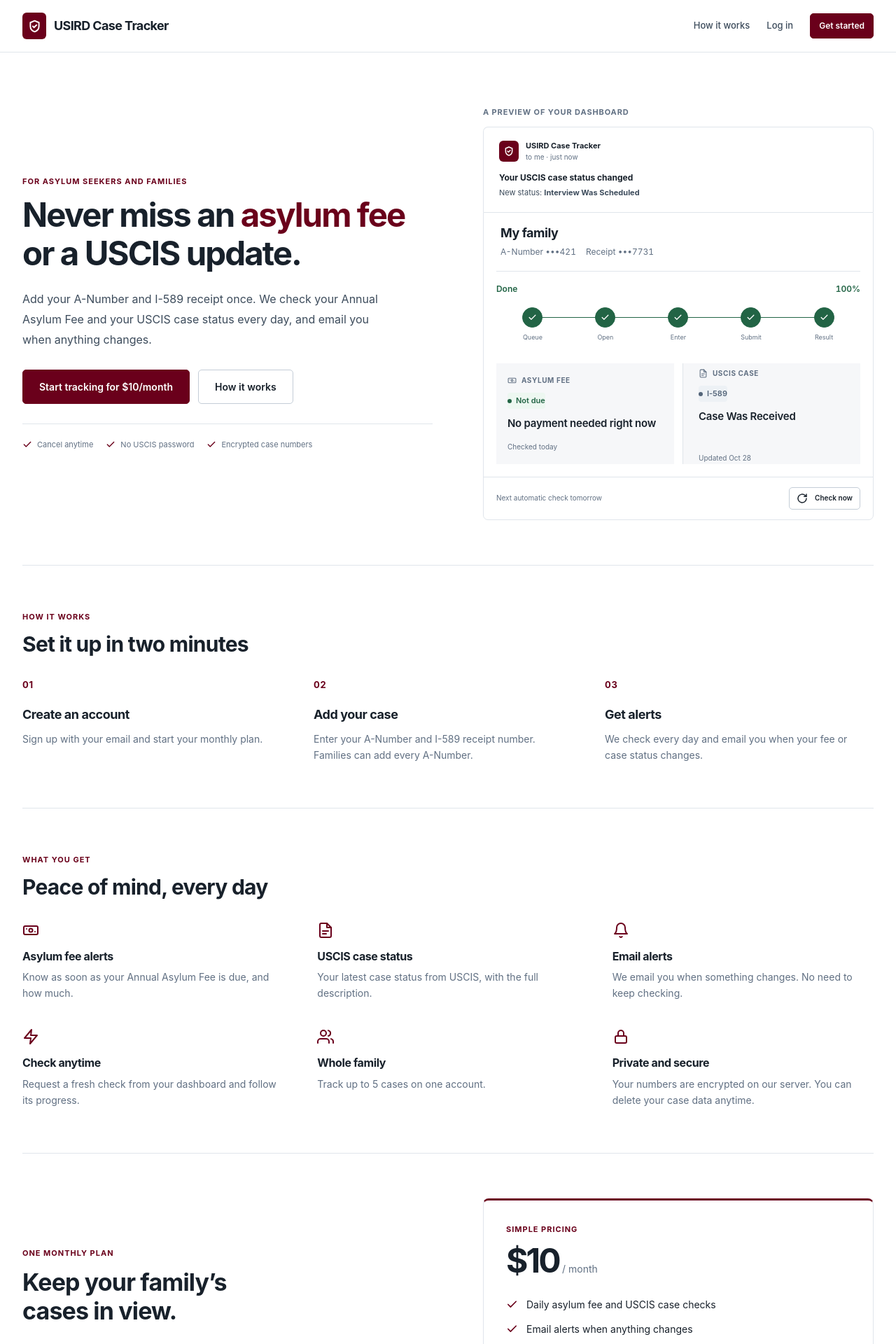
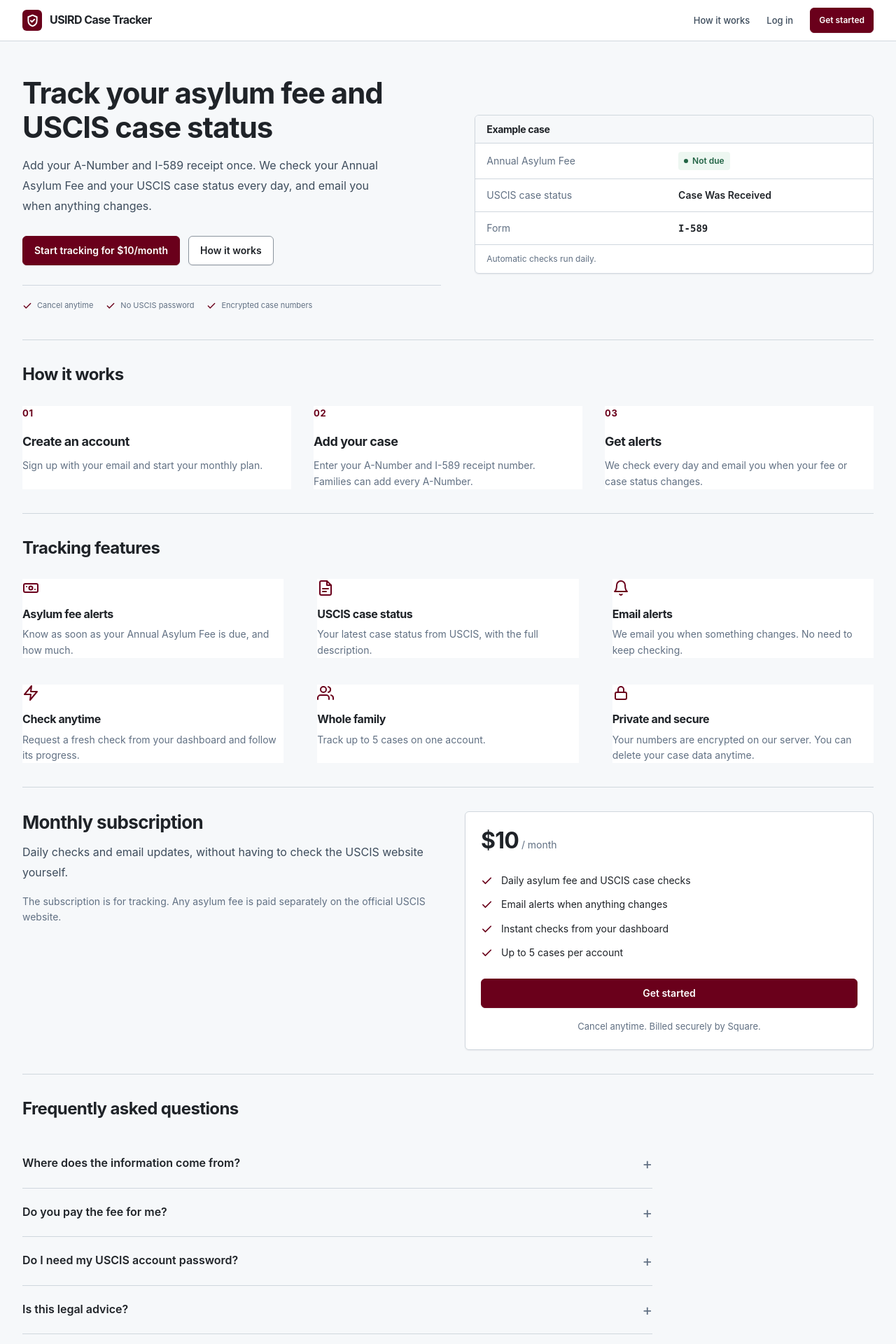
Before and after one commit to usirdinc/publicTracking, a FastAPI app: page / in a window 1280 px wide. Shown: the top 1920 px of the page at 70% size. Run offline with FastAPI, Linux system fonts and the light colour scheme.

Commit message:
Refine Case Tracker workspace theme and navigation

```diff
--- a/app/static/app.js
+++ b/app/static/app.js
@@ -93,33 +93,6 @@
       li.classList.toggle('done', done);
       li.classList.toggle('active', !done && i === active);
     });
-  }
-
-  // Landing page: loop a sample check so visitors see what Check now looks like.
-  var demo = document.querySelector('[data-demo]');
-  if (demo) {
-    var calm = window.matchMedia && window.matchMedia('(prefers-reduced-motion: reduce)').matches;
-    var DSTAGES = [[0, 'Waiting in line'], [25, 'Opening the USCIS fee page'], [45, 'Entering A-Number'],
-                   [60, 'Entering receipt number'], [75, 'Submitting to USCIS'], [90, 'Reading the result'], [100, 'Done']];
-    var dShow = function (p) {
-      var label = DSTAGES[0][1];
-      DSTAGES.forEach(function (s) { if (p >= s[0]) label = s[1]; });
-      demo.querySelector('[data-stage]').textContent = label;
-      demo.querySelector('[data-pct]').textContent = Math.round(p) + '%';
-      paintStepper(demo, p, p >= 100);
-      demo.closest('.case').classList.toggle('done', p >= 100);
-    };
-    if (calm) dShow(78);
-    else {
-      var t0 = null, RUN = 6500, HOLD = 1800;
-      var dTick = function (ts) {
-        if (t0 === null) t0 = ts;
-        var e = (ts - t0) % (RUN + HOLD), x = Math.min(1, e / RUN);
-        dShow(100 * (1 - Math.pow(1 - x, 1.6)));   // quick start, gentle finish
-        requestAnimationFrame(dTick);
-      };
-      requestAnimationFrame(dTick);
-    }
   }
 
   // ---- live progress
--- /dev/null
+++ b/app/static/navigation.css
@@ -0,0 +1,10 @@
+/* Same-origin navigation uses the browser's normal link and history behavior. */
+@view-transition { navigation: auto; }
+
+main { view-transition-name: page-content; }
+
+::view-transition-group(*) { animation-duration: 160ms; }
+::view-transition-old(root) { display: none; }
+::view-transition-new(root) { animation: none; }
+::view-transition-old(page-content),
+::view-transition-new(page-content) { animation-duration: 160ms; }
--- a/app/static/site.css
+++ b/app/static/site.css
@@ -1,17 +1,18 @@
 /* USIRD Case Tracker. Shared, dependency-free, CSP-compatible design system. */
 :root {
   color-scheme: light dark;
-  --bg: #fff; --surface: #fff; --surface-2: #f6f7f9; --fg: #18212b;
-  --fg-2: #3d4c5c; --muted: #617083; --line: #e0e5eb; --line-strong: #c4cdd7;
+  --bg: #f6f8fa; --surface: #fff; --surface-2: #f6f8fa; --fg: #1f2328;
+  --fg-2: #3d4c5c; --muted: #617083; --line: #d0d7de; --line-strong: #8c959f;
   --primary: #6a001b; --primary-hover: #510015; --primary-soft: #f8f0f2; --on-primary: #fff;
   --ok: #226445; --ok-soft: #edf7f1; --warn: #875716; --warn-soft: #fff7e7;
   --due: #a02433; --due-soft: #fff1f2; --pending: #536479; --pending-soft: #edf1f5;
-  --focus: #6a001b; --radius: 8px;
+  --focus: #0969da; --radius: 6px;
+  --shadow: 0 1px 2px rgb(31 35 40 / 7%);
   --font: Inter, -apple-system, BlinkMacSystemFont, "Segoe UI", "Noto Sans", "Noto Sans Myanmar", sans-serif;
 }
 * { box-sizing: border-box; }
 html { -webkit-text-size-adjust: 100%; scroll-padding-top: 96px; }
-body { margin: 0; background: var(--bg); color: var(--fg); font: 15px/1.65 var(--font); -webkit-font-smoothing: antialiased; }
+body { margin: 0; background: var(--bg); color: var(--fg); font: 14px/1.6 var(--font); -webkit-font-smoothing: antialiased; }
 svg { width: 20px; height: 20px; flex: none; vertical-align: middle; }
 a { color: var(--primary); text-decoration: none; text-underline-offset: 3px; }
 a:hover { text-decoration: underline; }
@@ -19,13 +20,13 @@ button, input, select, textarea { font: inherit; }
 button, summary, a, input, textarea, select { -webkit-tap-highlight-color: transparent; }
 :focus-visible { outline: 3px solid var(--focus); outline-offset: 4px; }
 h1, h2, h3 { line-height: 1.22; letter-spacing: -.025em; margin: 0 0 12px; font-weight: 680; }
-h1 { font-size: clamp(29px, 3.2vw, 38px); }
+h1 { font-size: clamp(24px, 3vw, 32px); }
 h2 { font-size: 24px; }
 h3 { font-size: 18px; }
 p { margin: 0 0 16px; }
 strong { font-weight: 650; }
 .wrap { width: min(100%, 1280px); margin-inline: auto; padding-inline: 32px; }
-main.wrap { padding-top: 44px; padding-bottom: 64px; min-height: 65vh; }
+main.wrap { padding-top: 32px; padding-bottom: 48px; min-height: 65vh; }
 main:focus { outline: none; }
 .muted { color: var(--muted); }
 .small { font-size: 13px; }
@@ -40,20 +41,20 @@ main:focus { outline: none; }
 
 /* Shared header and controls */
 .top { position: sticky; top: 0; z-index: 25; background: var(--surface); border-bottom: 1px solid var(--line); }
-.top .wrap { min-height: 74px; display: flex; justify-content: space-between; align-items: center; gap: 24px; }
-.brand { display: inline-flex; align-items: center; gap: 11px; color: var(--fg); font-size: 18px; font-weight: 720; letter-spacing: -.035em; white-space: nowrap; }
+.top .wrap { min-height: 58px; display: flex; justify-content: space-between; align-items: center; gap: 24px; }
+.brand { display: inline-flex; align-items: center; gap: 11px; color: var(--fg); font-size: 16px; font-weight: 650; letter-spacing: -.035em; white-space: nowrap; }
 .brand:hover { text-decoration: none; }
-.logo { width: 34px; height: 38px; display: inline-grid; place-items: center; border-radius: 6px; background: var(--primary); color: #fff; flex: none; }
+.logo { width: 28px; height: 30px; display: inline-grid; place-items: center; border-radius: 6px; background: var(--primary); color: #fff; flex: none; }
 .logo svg { width: 21px; height: 21px; }
 .tag { display: inline-flex; align-items: center; background: var(--surface-2); border: 1px solid var(--line); color: var(--fg-2); padding: 1px 7px; font-size: 9px; font-weight: 750; letter-spacing: .06em; text-transform: uppercase; border-radius: 4px; }
 nav { display: flex; gap: 24px; align-items: center; }
-.top nav > a:not(.btn), .top nav .link { color: var(--fg-2); padding: 25px 0; font-size: 13px; font-weight: 550; position: relative; white-space: nowrap; }
+.top nav > a:not(.btn), .top nav .link { color: var(--fg-2); padding: 18px 0; font-size: 13px; font-weight: 550; position: relative; white-space: nowrap; }
 .top nav [aria-current=page] { color: var(--primary) !important; }
-.top nav [aria-current=page]::after { position: absolute; content: ""; bottom: -1px; height: 3px; left: 0; right: 0; background: var(--primary); }
-.btn { display: inline-flex; justify-content: center; align-items: center; gap: 10px; min-height: 44px; border: 1px solid var(--primary); padding: 10px 18px; border-radius: 5px; background: var(--primary); color: var(--on-primary); font-size: 14px; font-weight: 600; text-align: center; cursor: pointer; transition: background .16s ease, border-color .16s ease; }
+.top nav [aria-current=page]::after { position: absolute; content: ""; bottom: -1px; height: 2px; left: 0; right: 0; background: var(--primary); }
+.btn { display: inline-flex; justify-content: center; align-items: center; gap: 8px; min-height: 38px; border: 1px solid var(--primary); padding: 7px 14px; border-radius: 6px; background: var(--primary); color: var(--on-primary); font-size: 14px; font-weight: 600; text-align: center; cursor: pointer; box-shadow: var(--shadow); transition: background-color 120ms ease, border-color 120ms ease; }
 .btn:hover { background: var(--primary-hover); border-color: var(--primary-hover); text-decoration: none; }
 .btn svg { width: 16px; height: 16px; }
-.btn.lg { min-height: 49px; padding: 12px 23px; }
+.btn.lg { min-height: 42px; padding: 8px 16px; }
 .btn.small { min-height: 36px; padding: 7px 12px; font-size: 12px; }
 .btn.ghost { background: var(--surface); color: var(--fg); border-color: var(--line-strong); }
 .btn.ghost:hover { background: var(--surface-2); border-color: var(--muted); }
@@ -84,38 +85,23 @@ label.check input { width: 18px; height: 18px; flex: none; margin: 2px 0 0; acce
 .banner p { margin: 5px 0 14px; }
 
 /* Public website */
-.hero { display: grid; grid-template-columns: 1.05fr 1fr; align-items: center; gap: 72px; padding: 32px 0 64px; }
-.hero h1 { font-size: clamp(34px, 3.7vw, 51px); line-height: 1.16; letter-spacing: -.04em; margin-bottom: 24px; max-width: 620px; }
-.text-burgundy { color: var(--primary); }
+.hero { display: grid; grid-template-columns: 1.05fr 1fr; align-items: center; gap: 48px; padding: 18px 0 40px; }
+.hero h1 { font-size: clamp(30px, 4vw, 42px); line-height: 1.16; letter-spacing: -.025em; margin-bottom: 16px; max-width: 620px; }
 .hero .lead { max-width: 540px; margin-bottom: 28px; font-size: 16px; }
 .cta-row { display: flex; flex-wrap: wrap; gap: 12px; }
 .trust { display: flex; flex-wrap: wrap; gap: 12px 18px; border-top: 1px solid var(--line); padding-top: 20px; margin-top: 28px; color: var(--muted); font-size: 11px; }
 .trust span { display: flex; align-items: center; gap: 7px; }
 .trust svg { width: 14px; height: 14px; color: var(--primary); }
-.preview-label { display: block; color: var(--muted); font-size: 11px; font-weight: 650; text-transform: uppercase; letter-spacing: .08em; margin-bottom: 12px; }
-.mock { min-width: 0; }
-.mock .mail { border: 1px solid var(--line); border-radius: 7px 7px 0 0; padding: 18px 22px; border-bottom: 0; background: var(--surface); }
-.mail-head { display: flex; align-items: center; gap: 10px; font-size: 11px; line-height: 1.5; }
-.mail-head .logo { width: 28px; height: 30px; }
-.mail-head .logo svg { width: 16px; height: 16px; }
-.mail-head div span { display: block; color: var(--muted); font-size: 10px; }
-.mail-subj { font-size: 12px; font-weight: 650; margin: 12px 0 3px; }
-.mail p { font-size: 11px; margin: 0; color: var(--fg-2); }
-.mock .case { border-radius: 0 0 7px 7px; }
-.mock .case-top { padding-top: 18px; }
-.mock .case h3 { font-size: 18px; }
-.mock .live { margin: 0 18px; padding: 15px 0; border: 0; border-top: 1px solid var(--line); border-radius: 0; background: var(--surface); }
-.mock .tile { padding: 16px; border: 0; background: var(--surface-2); }
-.mock .tiles { gap: 12px; padding: 14px 18px 18px; }
-.mock .tile-value { font-size: 15px; }
-.mock .tile-label, .mock .tile-sub, .mock .when { font-size: 10px; }
-.mock .case-foot { padding: 14px 18px; }
-.mock .badge { font-size: 11px; padding: 2px 0; background: transparent; }
-.mock .btn { min-height: 32px; font-size: 10px; padding: 6px 10px; }
-.mock .live-top { font-size: 12px; margin-bottom: 16px; }
-.section { border-top: 1px solid var(--line); padding: 64px 0; }
+.case-example { min-width: 0; overflow: hidden; box-shadow: var(--shadow); }
+.case-example h2 { margin: 0; padding: 11px 16px; background: var(--surface-2); font-size: 14px; }
+.case-example dl { margin: 0; }
+.case-example dl > div { display: grid; grid-template-columns: minmax(0, 1fr) minmax(0, 1fr); gap: 12px; padding: 12px 16px; border-top: 1px solid var(--line); align-items: center; }
+.case-example dd { margin: 0; overflow-wrap: anywhere; font-weight: 600; }
+.case-example dt { color: var(--muted); }
+.case-example p { border-top: 1px solid var(--line); margin: 0; padding: 10px 16px; color: var(--muted); font-size: 12px; }
+.section { border-top: 1px solid var(--line); padding: 34px 0; }
 .section-head { margin-bottom: 30px; max-width: 660px; }
-.section-head h2 { font-size: 30px; }
+.section-head h2 { font-size: 24px; }
 .grid-3 { display: grid; grid-template-columns: repeat(3, minmax(0,1fr)); gap: 32px; }
 .steps { counter-reset: step; }
 .step { padding: 0 25px 0 0; border: 0; border-radius: 0; }
@@ -126,11 +112,11 @@ label.check input { width: 18px; height: 18px; flex: none; margin: 2px 0 0; acce
 .feature .ico svg { width: 24px; height: 24px; }
 .feature h3 { font-size: 16px; margin-bottom: 8px; }
 .section .grid-3:not(.steps) { gap: 38px 48px; }
-.pricing-section { display: grid; grid-template-columns: 1fr 1fr; gap: 100px; align-items: center; }
-.pricing-copy h2 { font-size: 34px; margin-bottom: 24px; }
+.pricing-section { display: grid; grid-template-columns: 1fr 1fr; gap: 48px; align-items: start; }
+.pricing-copy h2 { font-size: 26px; margin-bottom: 12px; }
 .pricing-copy .lead { font-size: 16px; }
-.price { padding: 32px; border-top: 3px solid var(--primary); }
-.price .amount { font-size: 48px; line-height: 1; letter-spacing: -.06em; font-weight: 700; }
+.price { padding: 22px; box-shadow: var(--shadow); }
+.price .amount { font-size: 32px; line-height: 1.2; letter-spacing: -.025em; font-weight: 700; }
 .price .per { color: var(--muted); font-size: 14px; }
 .checks { list-style: none; padding: 0; margin: 26px 0; }
 .checks li { display: flex; gap: 12px; align-items: flex-start; font-size: 14px; margin: 12px 0; }
@@ -172,19 +158,19 @@ label.check input { width: 18px; height: 18px; flex: none; margin: 2px 0 0; acce
 .page-head p { margin: 0; color: var(--muted); font-size: 14px; }
 .page-actions { display: flex; align-items: center; gap: 18px; }
 .case-count { color: var(--muted); font-size: 12px; }
-.workspace-grid { display: grid; grid-template-columns: minmax(0, 1fr) 320px; gap: 28px; align-items: start; }
+.workspace-grid { display: grid; grid-template-columns: minmax(0, 1fr) 320px; gap: 20px; align-items: start; }
 .case-list, .workspace-aside { min-width: 0; }
 .workspace-aside { display: grid; gap: 22px; }
 .cases { display: grid; gap: 20px; }
 .case { min-width: 0; border: 1px solid var(--line); border-radius: var(--radius); background: var(--surface); overflow: hidden; }
-.case-top { display: flex; gap: 13px; align-items: center; padding: 22px 24px 18px; }
+.case-top { display: flex; gap: 13px; align-items: center; padding: 14px 20px; border-bottom: 1px solid var(--line); background: var(--surface-2); }
 .case-mark { width: 37px; height: 40px; border-radius: 5px; display: grid; place-items: center; color: var(--primary); background: var(--primary-soft); flex: none; }
 .case-mark svg { width: 19px; height: 19px; }
 .case-top > div { min-width: 0; }
 .case-top h2, .case-top h3 { font-size: 18px; margin: 0 0 6px; overflow-wrap: anywhere; }
 .chips { display: flex; gap: 6px 14px; flex-wrap: wrap; }
 .chip { color: var(--muted); font-size: 12px; font-variant-numeric: tabular-nums; }
-.tiles { display: grid; grid-template-columns: repeat(2, minmax(0,1fr)); margin: 0; padding: 0 24px 20px; gap: 0; }
+.tiles { display: grid; grid-template-columns: repeat(2, minmax(0,1fr)); margin: 0; padding: 16px 20px; gap: 0; }
 .tile { min-width: 0; padding: 6px 20px 0 0; display: flex; flex-direction: column; gap: 10px; }
 .tile + .tile { border-left: 1px solid var(--line); padding: 6px 0 0 22px; }
 .tile-label { display: flex; gap: 7px; align-items: center; color: var(--muted); font-size: 11px; font-weight: 650; text-transform: uppercase; letter-spacing: .06em; }
@@ -199,7 +185,7 @@ label.check input { width: 18px; height: 18px; flex: none; margin: 2px 0 0; acce
 .tone-warn { color: var(--warn); }.badge.tone-warn { background: var(--warn-soft); }
 .tone-due { color: var(--due); }.badge.tone-due { background: var(--due-soft); }
 .tone-pending { color: var(--pending); }.badge.tone-pending { background: var(--pending-soft); }
-.case-foot { border-top: 1px solid var(--line); display: flex; justify-content: space-between; align-items: center; gap: 12px; flex-wrap: wrap; padding: 13px 24px; }
+.case-foot { background: var(--surface-2); border-top: 1px solid var(--line); display: flex; justify-content: space-between; align-items: center; gap: 12px; flex-wrap: wrap; padding: 13px 24px; }
 .when { font-size: 12px; color: var(--muted); }
 .acts { display: flex; gap: 20px; align-items: center; }
 .acts .link { font-size: 11px; }
--- a/app/templates/base.html
+++ b/app/templates/base.html
@@ -11,7 +11,10 @@
 {% endblock %}
 </title>
 <meta name="description" content="Daily tracking of your Annual Asylum Fee and USCIS case status, with email alerts when anything changes.">
-<link rel="stylesheet" href="/static/site.css?v=20261103-native-card">
+<link rel="stylesheet" href="/static/site.css?v=20261105-workspace">
+{% if request.url.path != '/subscribe' %}
+<link rel="stylesheet" href="/static/navigation.css?v=20261105" media="(prefers-reduced-motion: no-preference)">
+{% endif %}
 </head>
 <body>
 <a class="skip-link" href="#main">Skip to content</a>
@@ -68,7 +71,7 @@
     </nav>
   </div>
 </footer>
-<script src="/static/app.js?v=20261103-payment-return" defer></script>
+<script src="/static/app.js?v=20261105-workspace" defer></script>
 {% block scripts %}{% endblock %}
 </body>
 </html>
--- a/app/templates/dashboard.html
+++ b/app/templates/dashboard.html
@@ -5,7 +5,7 @@
 {% block content %}
   <div class="page-head">
     <div>
-      <span class="eyebrow">Your workspace</span><h1>My cases</h1><p>Daily checks. Clear updates. All in one place.</p>
+      <h1>My cases</h1><p>Annual Asylum Fee and USCIS case status</p>
     </div>
     <div class="page-actions">
       {% if paid or admin %}
--- a/app/templates/index.html
+++ b/app/templates/index.html
@@ -3,8 +3,7 @@
 <div class="landing">
 <section class="hero">
   <div class="hero-copy">
-    <span class="eyebrow">For asylum seekers and families</span>
-    <h1>Never miss an <span class="text-burgundy">asylum fee</span> or a USCIS update.</h1>
+    <h1>Track your asylum fee and USCIS case status</h1>
     <p class="lead">Add your A-Number and I-589 receipt once. We check your Annual Asylum Fee and your USCIS case status every day, and email you when anything changes.</p>
     <div class="cta-row">
       <a class="btn lg" href="{{ '/app' if user else '/signup' }}">{{ 'Go to my cases' if user else 'Start tracking for ' ~ price ~ '/month' }}</a>
@@ -16,30 +15,19 @@
       <span>{{ icon('check') }} Encrypted case numbers</span>
     </div>
   </div>
-  <div class="mock" aria-hidden="true">
-    <span class="preview-label">A preview of your dashboard</span>
-    <div class="mail">
-      <div class="mail-head"><span class="logo">{{ icon('shield') }}</span><div><strong>USIRD Case Tracker</strong><span>to me · just now</span></div></div>
-      <div class="mail-subj">Your USCIS case status changed</div>
-      <p>New status: <strong>Interview Was Scheduled</strong></p>
-    </div>
-    <div class="case">
-      <div class="case-top"><div><h3>My family</h3><div class="chips"><span class="chip">A-Number •••421</span><span class="chip">Receipt •••7731</span></div></div></div>
-      <div class="live show" data-demo>
-        <div class="live-top"><span class="live-stage" data-stage>Submitting to USCIS</span><span class="live-pct" data-pct>78%</span></div>
-        {{ stepper() }}
-      </div>
-      <div class="tiles">
-        <div class="tile"><div class="tile-label">{{ icon('cash') }} Asylum fee</div><span class="badge tone-ok">Not due</span><div class="tile-value">No payment needed right now</div><div class="tile-sub">Checked today</div></div>
-        <div class="tile"><div class="tile-label">{{ icon('doc') }} USCIS case</div><span class="badge tone-pending">I-589</span><div class="tile-value">Case Was Received</div><div class="tile-sub">Updated Oct 28</div></div>
-      </div>
-      <div class="case-foot"><span class="when">Next automatic check tomorrow</span><span class="btn small ghost">{{ icon('refresh') }} Check now</span></div>
-    </div>
-  </div>
+  <section class="panel case-example" aria-labelledby="example-heading">
+    <h2 id="example-heading">Example case</h2>
+    <dl>
+      <div><dt>Annual Asylum Fee</dt><dd><span class="badge tone-ok">Not due</span></dd></div>
+      <div><dt>USCIS case status</dt><dd>Case Was Received</dd></div>
+      <div><dt>Form</dt><dd class="mono">I-589</dd></div>
+    </dl>
+    <p>Automatic checks run daily.</p>
+  </section>
 </section>
 
 <section class="section" id="how">
-  <div class="section-head"><span class="eyebrow">How it works</span><h2>Set it up in two minutes</h2></div>
+  <div class="section-head"><h2>How it works</h2></div>
   <div class="grid-3 steps">
     <div class="card step"><h3>Create an account</h3><p>Sign up with your email and start your monthly plan.</p></div>
     <div class="card step"><h3>Add your case</h3><p>Enter your A-Number and I-589 receipt number. Families can add every A-Number.</p></div>
@@ -48,7 +36,7 @@
 </section>
 
 <section class="section">
-  <div class="section-head"><span class="eyebrow">What you get</span><h2>Peace of mind, every day</h2></div>
+  <div class="section-head"><h2>Tracking features</h2></div>
   <div class="grid-3">
     <div class="card feature"><div class="ico">{{ icon('cash') }}</div><h3>Asylum fee alerts</h3><p>Know as soon as your Annual Asylum Fee is due, and how much.</p></div>
     <div class="card feature"><div class="ico">{{ icon('doc') }}</div><h3>USCIS case status</h3><p>Your latest case status from USCIS, with the full description.</p></div>
@@ -60,9 +48,8 @@
 </section>
 
 <section class="section pricing-section" id="pricing">
-  <div class="pricing-copy"><span class="eyebrow">One monthly plan</span><h2>Keep your family’s<br>cases in view.</h2><p class="lead">Daily checks and email updates, without having to check the USCIS website yourself.</p><p class="muted">The subscription is for tracking. Any asylum fee is paid separately on the official USCIS website.</p></div>
+  <div class="pricing-copy"><h2>Monthly subscription</h2><p class="lead">Daily checks and email updates, without having to check the USCIS website yourself.</p><p class="muted">The subscription is for tracking. Any asylum fee is paid separately on the official USCIS website.</p></div>
   <div class="card price">
-    <span class="eyebrow">Simple pricing</span>
     <div><span class="amount">{{ price }}</span> <span class="per">/ month</span></div>
     <ul class="checks">
       <li>{{ icon('check') }} Daily asylum fee and USCIS case checks</li>
@@ -76,7 +63,7 @@
 </section>
 
 <section class="section">
-  <div class="section-head"><span class="eyebrow">Frequently asked questions</span><h2>A few things to know</h2></div>
+  <div class="section-head"><h2>Frequently asked questions</h2></div>
   <div class="faq" id="questions">
     <details><summary>Where does the information come from?</summary><p>The asylum fee status comes from the official USCIS Annual Asylum Fee page. The case status comes from the official USCIS case status service. We check them for you and show the result.</p></details>
     <details><summary>Do you pay the fee for me?</summary><p>No. We tell you when a fee is due. You pay only on the official USCIS website.</p></details>
--- a/app/templates/login.html
+++ b/app/templates/login.html
@@ -5,8 +5,7 @@
 {% block content %}
   <section class="auth-layout" aria-labelledby="login-heading">
     <div class="auth-intro">
-      <span class="eyebrow">USIRD Case Tracker</span>
-      <h1 id="login-heading">Your cases.<br>Your next update.</h1>
+      <h1 id="login-heading">USIRD Case Tracker</h1>
       <p class="lead">See your Annual Asylum Fee and USCIS case status in one place.</p>
       <ul class="auth-benefits">
         <li>{{ icon('clock') }} Automatic daily checks</li><li>{{ icon('bell') }} Email when something changes</li><li>{{ icon('lock') }} Encrypted case numbers</li>
@@ -14,7 +13,7 @@
       <p class="auth-note">We never ask for your USCIS account password.</p>
     </div>
     <div class="auth-panel">
-      <span class="eyebrow">Account access</span><h2>Welcome back</h2>
+      <h2>Log in</h2>
       <p class="muted">Log in to view and manage your cases.</p>
       <form method="post" action="/login">
         <input type="hidden" name="csrf" value="{{ csrf }}">
--- a/app/templates/signup.html
+++ b/app/templates/signup.html
@@ -5,7 +5,7 @@
 {% block content %}
   <section class="auth-layout" aria-labelledby="signup-heading">
     <div class="auth-intro">
-      <span class="eyebrow">Get started</span><h1 id="signup-heading">Stay informed.<br>One case at a time.</h1>
+      <h1 id="signup-heading">Start tracking your cases</h1>
       <p class="lead">Daily asylum fee and USCIS case checks, with updates sent to your email.</p>
       <ol class="onboarding-list">
         <li><span>01</span>
@@ -24,7 +24,7 @@
       </ol>
     </div>
     <div class="auth-panel">
-      <span class="eyebrow">Create account</span><h2>A clearer view of your case</h2><p class="muted">Next you'll start your {{ price }}/month subscription. Your account turns on once it's paid.</p>
+      <h2>Create an account</h2><p class="muted">Next you'll start your {{ price }}/month subscription. Your account turns on once it's paid.</p>
       <form method="post" action="/signup">
         <input type="hidden" name="csrf" value="{{ csrf }}">
         <label for="email">Email address</label><input id="email" type="email" name="email" required autocomplete="email" placeholder="you@example.com">
--- a/app/templates/subscribe.html
+++ b/app/templates/subscribe.html
@@ -5,7 +5,7 @@
   <div class="auth-intro">
     <span class="eyebrow">{{ 'Renew' if lapsed else 'Step 2 of 3' }}</span>
     <h1 id="subscribe-heading">{{ 'Renew your subscription.' if lapsed else 'Start your subscription.' }}</h1>
-    <p class="lead">{{ 'Renew to keep your cases checked every day.' if lapsed else 'One monthly subscription. A clearer view of your case.' }}</p>
+    <p class="lead">{{ 'Renew to keep your cases checked every day.' if lapsed else 'Enter your card details to start daily checks.' }}</p>
     <ol class="onboarding-list">
       <li class="done"><span>01</span><div><strong>Create your account</strong><p>Done.</p></div></li>
       <li class="current"><span>02</span><div><strong>Start your monthly subscription</strong><p>{{ price }} per month. Cancel anytime.</p></div></li>
```
Also changed, not shown: other parts of app/static/site.css (+14 -17 lines).
